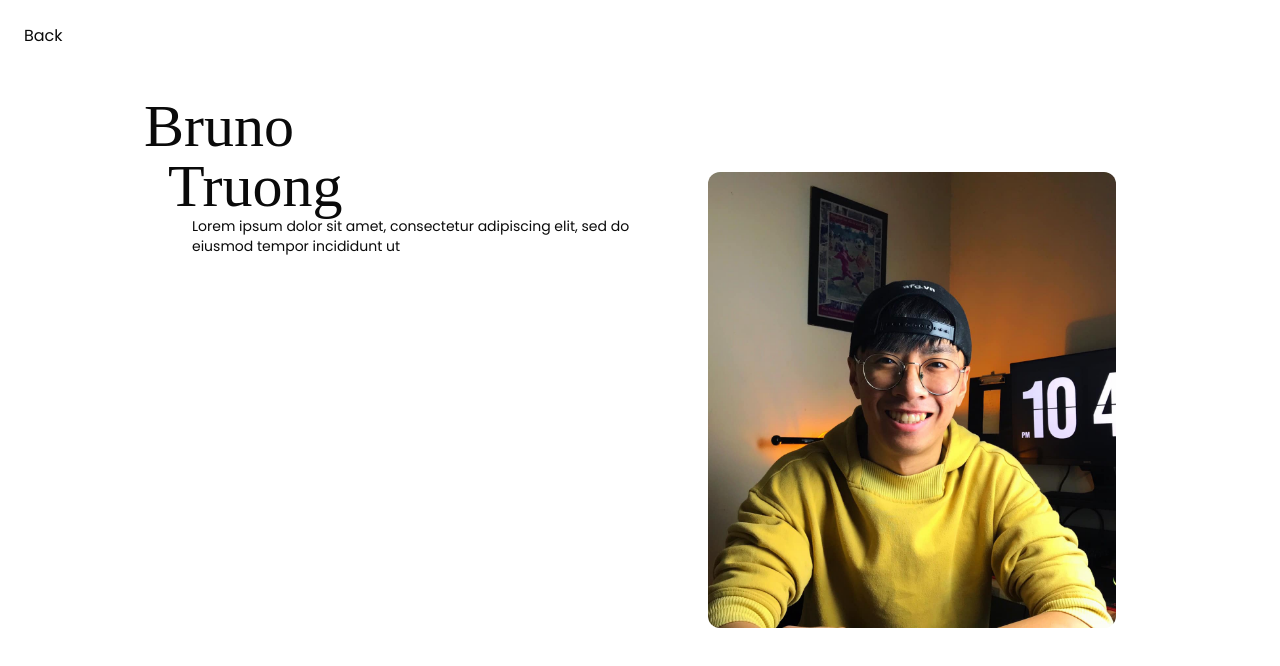
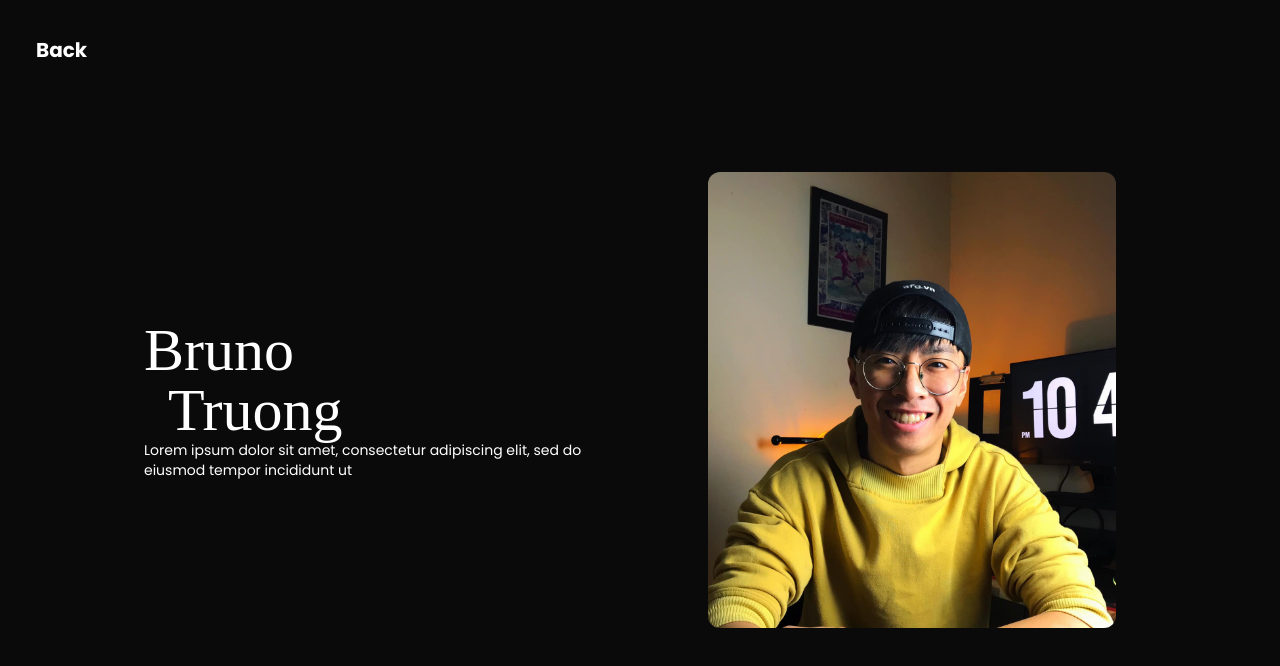
Before and after one commit to Tritintruong114/Porfolio-Bruono, a React (Vite) app: page /about in a window 1280 px wide. Shown: the top 666 px of the page. Built offline with nearby package versions, Linux system fonts and the light colour scheme; a web font is replaced by a local one.

Commit message:
This is for About page. and router nav bar

```diff
--- a/src/App.jsx
+++ b/src/App.jsx
@@ -2,7 +2,7 @@ import { Outlet } from "react-router-dom";
 
 function App() {
   return (
-    <div className="text-white font-poppins w-full h-screen">
+    <div className="text-white bg-black font-poppins w-full h-screen">
       <Outlet />
     </div>
   );
--- a/src/pages/about/About.jsx
+++ b/src/pages/about/About.jsx
@@ -6,18 +6,20 @@ const about = {
 };
 const About = () => {
   return (
-    <div className="text-black relative">
+    <div className="text-white relative">
       <div className="absolute left-6 z-30 top-6">
         <Link to="/">
-          <button>Back</button>
+          <button className="p-3 active:bg-persian-600 active:text-white  font-bold text-xl capitalize  rounded-xl  hover:text-black hover:bg-white bg-opacity-20 ">
+            Back
+          </button>
         </Link>
       </div>
       <div className="h-screen top-1/4 grid sm:grid-cols-2 absolute sm:p-12 p-6 md:p-24">
-        <div className="w-full flex flex-col sm:w-full pl-12 top-1/4 font-handWrite">
-          <h1 className="text-3xl sm:text-6xl  text-left">Bruno</h1>
+        <div className="w-3/4  sm:justify-center justify-end flex flex-col sm:w-full pl-12 top-1/4 font-handWrite">
+          <h1 className="text-3xl sm:text-6xl text-left">Bruno</h1>
           <h1 className="pl-6 text-3xl sm:text-6xl text-left ">Truong</h1>
           <div>
-            <p className="text-sm sm:pl-12 md: pl-12 font-poppins w-full text-left">
+            <p className="text-sm font-poppins w-full text-left">
               {about.value}
             </p>
           </div>
--- a/src/pages/homepage/HomePage.jsx
+++ b/src/pages/homepage/HomePage.jsx
@@ -105,12 +105,14 @@ const HomePage = () => {
                     className="py-3 active:bg-persian-600 rounded-xl active:text-white backdrop:blur-2xl text-center  hover:text-black hover:bg-white bg-opacity-20 w-screen sm:w-1/4  "
                     key={button.button}
                   >
-                    <h1
-                      className="font-bold text-xl capitalize"
-                      key={button.name}
-                    >
-                      <Link to={`${button.button}`}>{button.button}</Link>
-                    </h1>
+                    <Link to={`${button.button}`}>
+                      <h1
+                        className="font-bold text-xl capitalize"
+                        key={button.name}
+                      >
+                        {button.button}
+                      </h1>
+                    </Link>
                   </div>
                 );
               })}
--- /dev/null
+++ b/src/pages/projects/Projects.jsx
@@ -0,0 +1,7 @@
+import React from "react";
+
+const Projects = () => {
+  return <div>Projects</div>;
+};
+
+export default Projects;
```
Also changed, not shown: src/main.jsx (+7 -3 lines).
